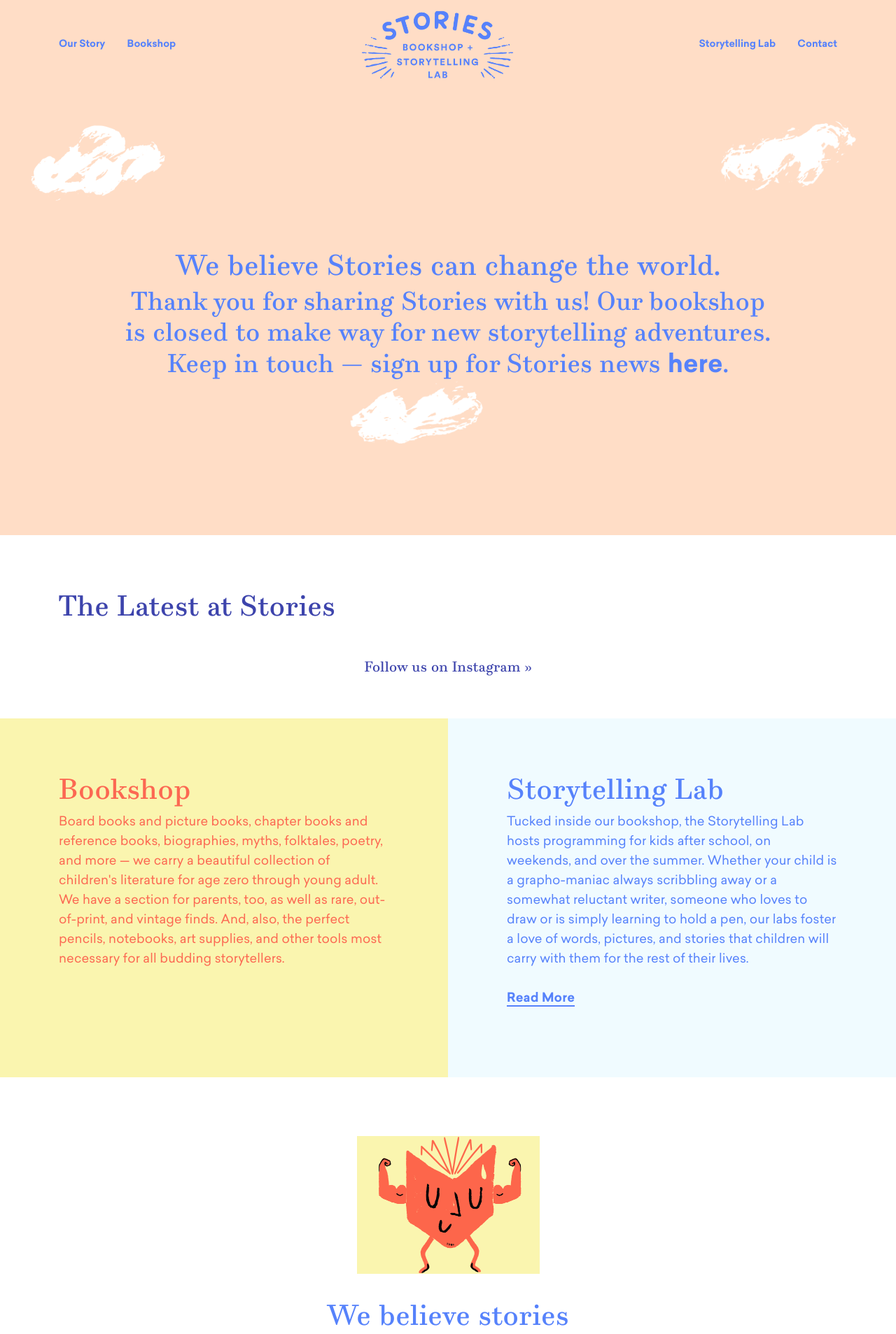
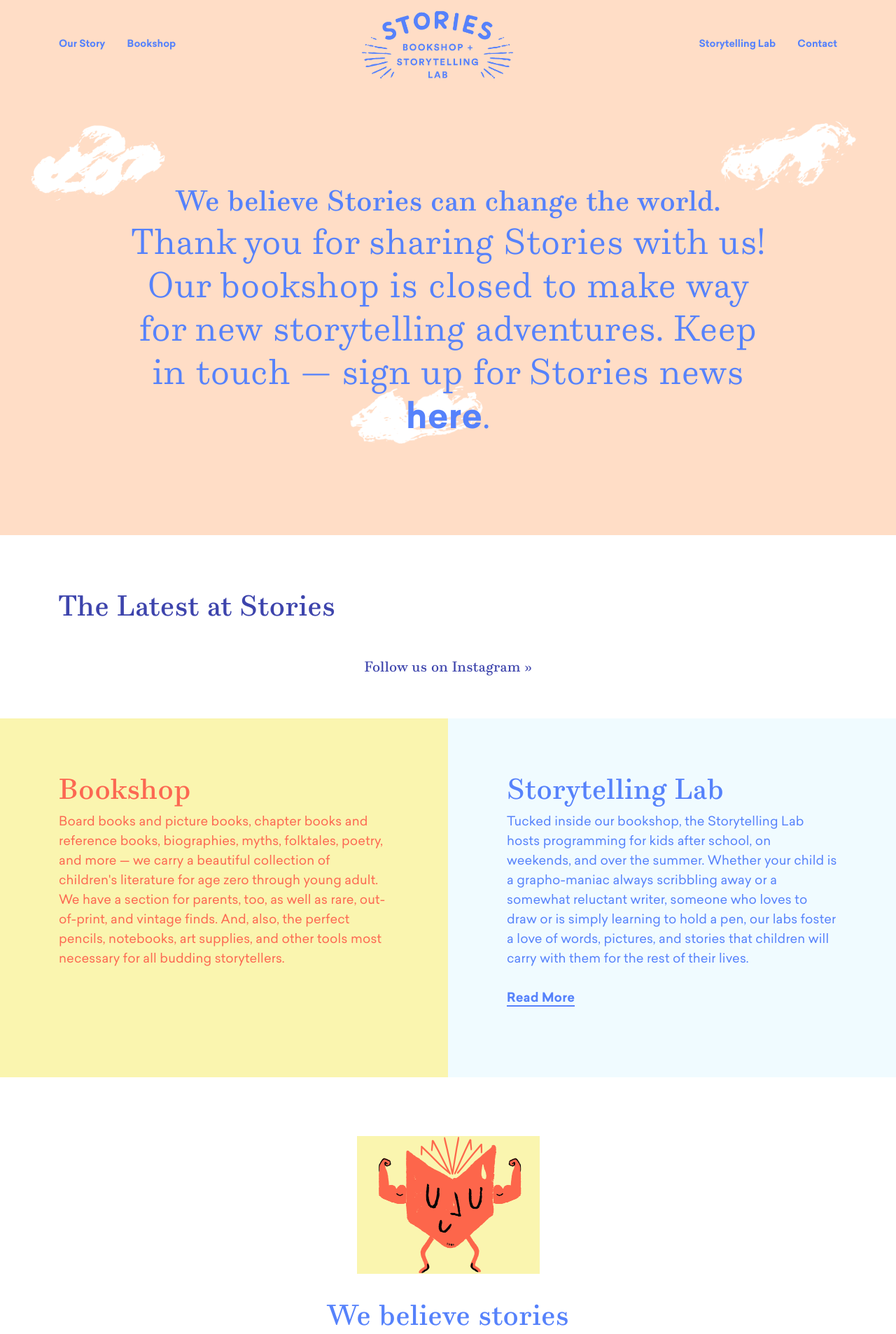
Before and after one commit to storiesbk/storiesbk.github.io, a Jekyll site: the page built from index.markdown, in a window 1280 px wide. Shown: the top 1907 px of the page at 70% size. Built offline with Jekyll 4.4.1, drawn with Linux system fonts in a browser that asks for light colours; nearby versions of some CDN libraries; some web fonts are replaced; a script that is not in the unit is left out.

```diff
--- a/index.markdown
+++ b/index.markdown
@@ -3,7 +3,7 @@ title: Stories Bookshop + Storytelling Lab
 slug: home
 hero_text: |-
   ## We believe Stories can change the world.
-  ### Thank you for sharing Stories with us! Our bookshop is closed to make way for new storytelling adventures. Keep in touch — sign up for Stories news [here](#contact).
+  Thank you for sharing Stories with us! Our bookshop is closed to make way for new storytelling adventures. Keep in touch — sign up for Stories news [here](#contact).
 layout: default
 ---
 
```
